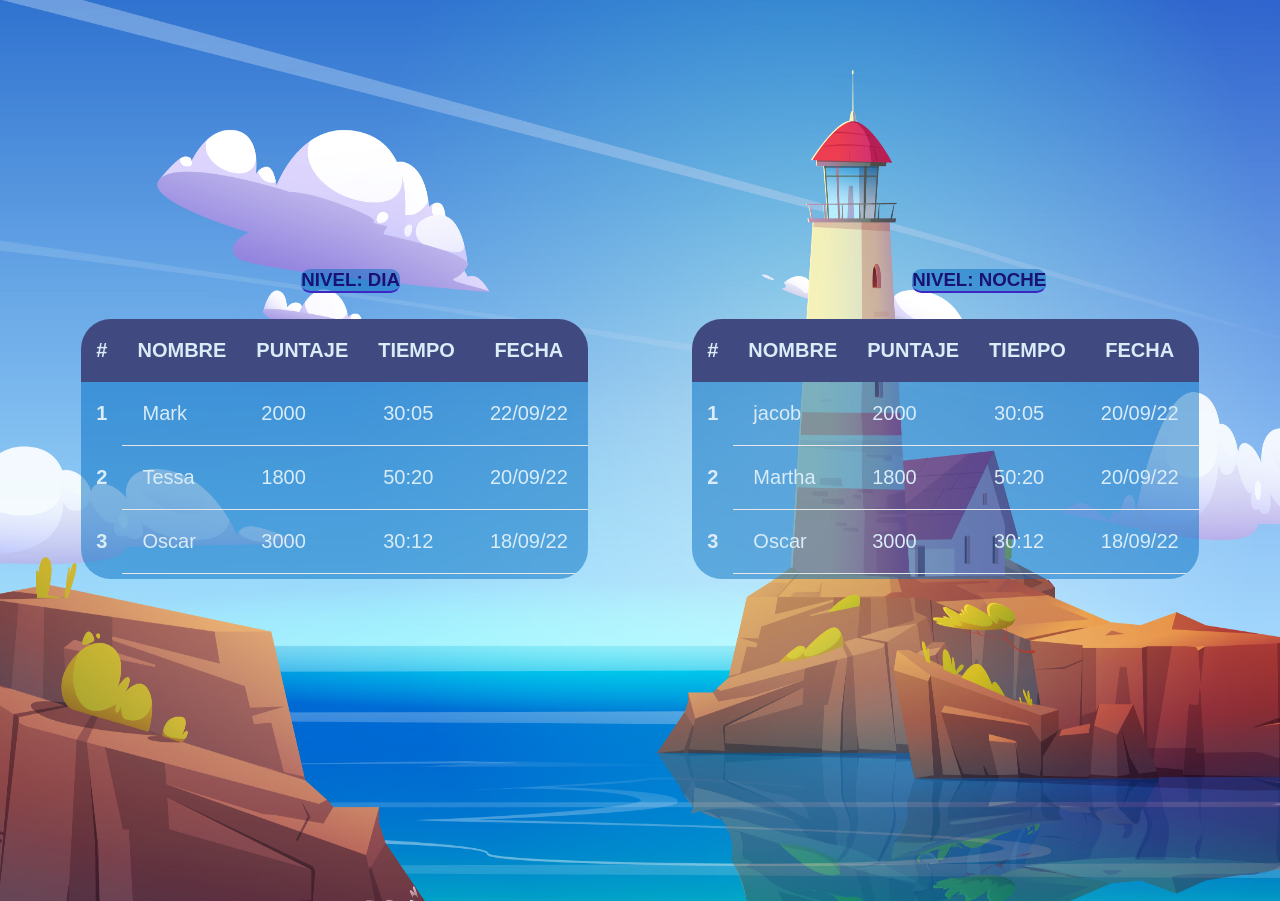
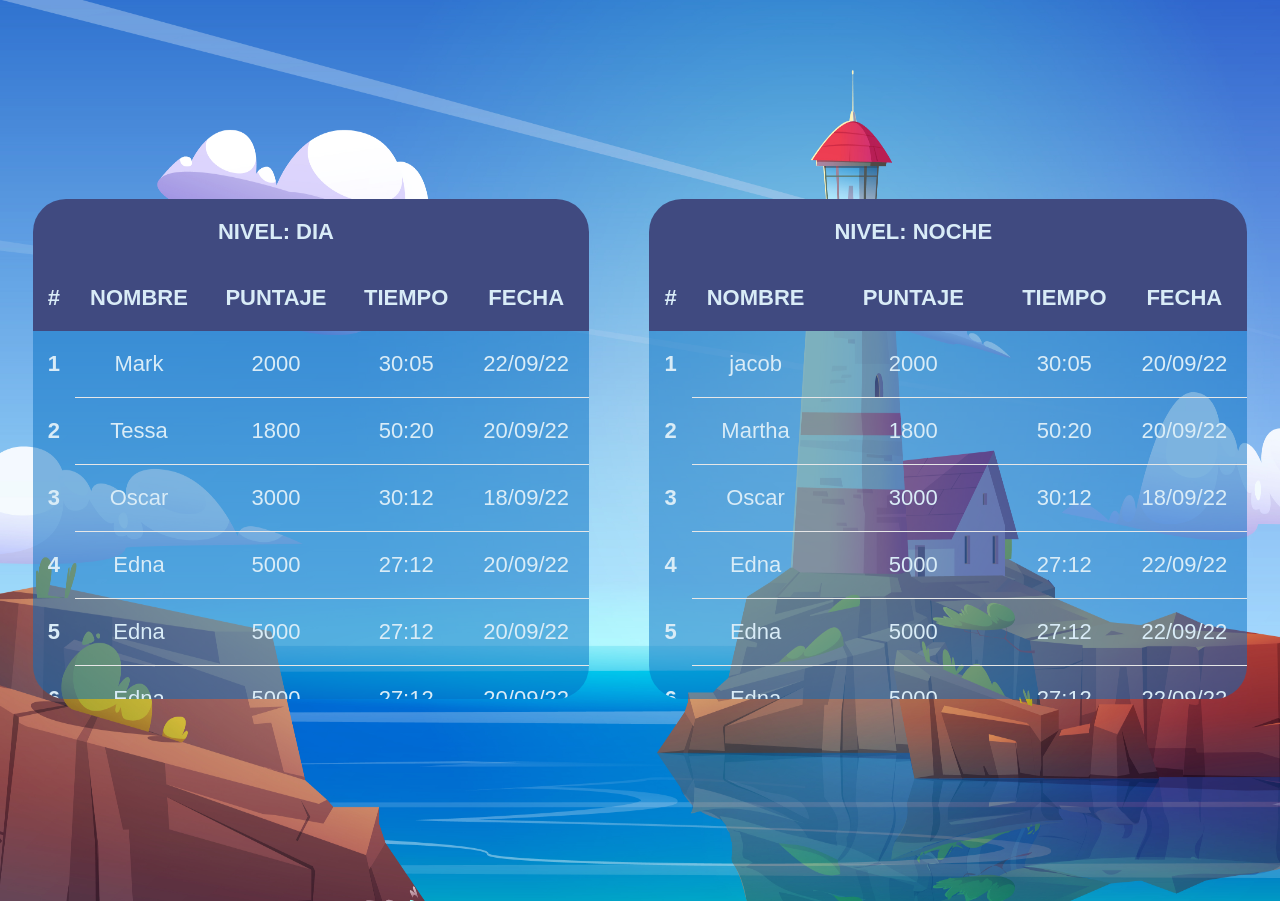
Before and after one commit to DiegoGReyna/Proyecto_Final_Graficas_web, a PHP site: page /Puntaje.html in a window 1280 px wide. Run offline with PHP 8.4, Linux system fonts and the light colour scheme.

Commit message:
update puntaje y pausa
ajustes (puntaje, pausa)  y pantalla carga

```diff
--- a/Play.html
+++ b/Play.html
@@ -11,7 +11,7 @@
 
 <body>
     <div class="ContainerPlayGame">
-        <button class="BtnPause"><img src="img/Pause.svg" alt="" width="40px" height="40px"></button>
+        <button class="BtnPause" onclick="window.location.href = 'Pause.html';"><img src="img/Pause.svg" alt="" width="40px" height="40px"></button>
         <canvas class="CanvasPlayGame">
 
         </canvas>
--- a/Puntaje.html
+++ b/Puntaje.html
@@ -13,9 +13,15 @@
       </div>
 
     <div class="container" >
-      <h3> NIVEL: DIA </h3>
       <table class="table table-hover table-dark table-fixed">
         <thead>
+          <tr>
+            <th></th>
+            <th></th>
+            <th>NIVEL: DIA</th>
+            <th></th>
+            <th></th>
+          </tr>
           <tr>
             <th scope="col">#</th>
             <th scope="col">Nombre</th>
@@ -53,12 +59,41 @@
                 <td>27:12</td>
                 <td>20/09/22</td>
               </tr>
+              <tr>
+                <th scope="row">5</th>
+                <td>Edna</td>
+                <td>5000</td>
+                <td>27:12</td>
+                <td>20/09/22</td>
+              </tr>
+              <tr>
+                <th scope="row">6</th>
+                <td>Edna</td>
+                <td>5000</td>
+                <td>27:12</td>
+                <td>20/09/22</td>
+              </tr>
+              <tr>
+                <th scope="row">7</th>
+                <td>Tessa</td>
+                <td>1800</td>
+                <td>50:20</td>
+                <td>20/09/22</td>
+              </tr>
+
             </tbody>
       </table>
-      <h3> NIVEL: NOCHE </h3>
+
       <table class="table table-hover table-dark table-fixed">
         <thead>
           <tr>
+            <tr>
+              <th></th>
+              <th></th>
+              <th>NIVEL: NOCHE</th>
+              <th></th>
+              <th></th>
+            </tr>
             <th scope="col">#</th>
             <th scope="col">Nombre</th>
             <th scope="col">Puntaje</th>
@@ -95,6 +130,20 @@
               <td>27:12</td>
               <td>22/09/22</td>
             </tr>
+            <tr>
+              <th scope="row">5</th>
+              <td>Edna</td>
+              <td>5000</td>
+              <td>27:12</td>
+              <td>22/09/22</td>
+            </tr>
+            <tr>
+              <th scope="row">6</th>
+              <td>Edna</td>
+              <td>5000</td>
+              <td>27:12</td>
+              <td>22/09/22</td>
+            </tr>
           </tbody>
       </table>
 
--- a/css/stylePuntaje.css
+++ b/css/stylePuntaje.css
@@ -21,7 +21,7 @@
     }
 
     .table-fixed{
-      height: 260px;
+      height: 500px;
       overflow-y: auto;
     }
 
@@ -29,11 +29,11 @@
     table {
       display: inline-block;
       color:#d9ecf7;
-      font-size: 20px;
+      font-size: 22px;
       table-layout: fixed;
       border-collapse: collapse;
       background:rgba(5, 110, 194, 0.5);
-      margin: 50px;
+      margin: 28px;
       border-radius: 1.5em;
     }
 
@@ -45,11 +45,13 @@
       padding: 20px 15px;
       font-weight: 700;
       text-transform: uppercase;
+
     }
 
     td {
       padding: 20px;
       border-bottom: solid 1px rgb(231, 231, 231);
+      text-align:center;
     }
 
     tbody {
@@ -61,15 +63,6 @@
       background: #72b0da  ;
     }
 
-    h3{
-      margin-left: 270px;
-      display: inline-block;
-      position: absolute;
-      color: rgb(25, 18, 116);
-      border-radius: .5em;
-      background:rgba(5, 110, 194, 0.5);
-      border-bottom: solid 2px rgb(60, 39, 194);
-     }
 
 
                                       /* loader cargando... */
```
Also changed, not shown: Pause.html (+16 -3 lines), css/stylePause.css (+9 -2 lines). Lines whose indentation alone changed are shown as unchanged.
